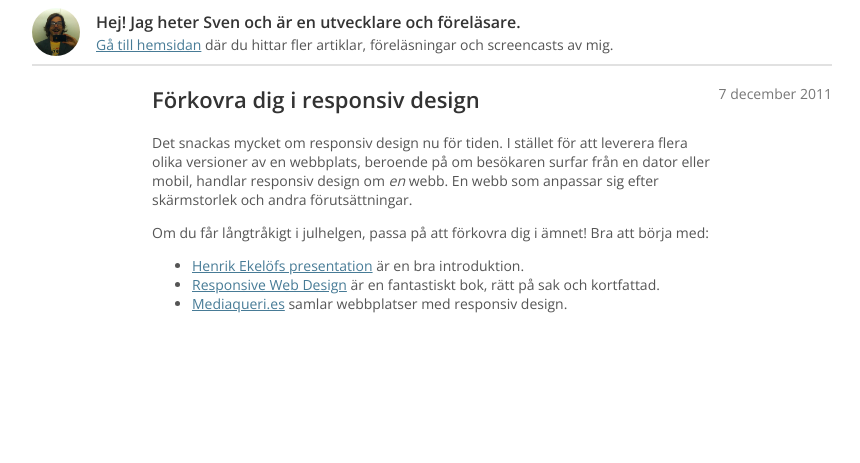
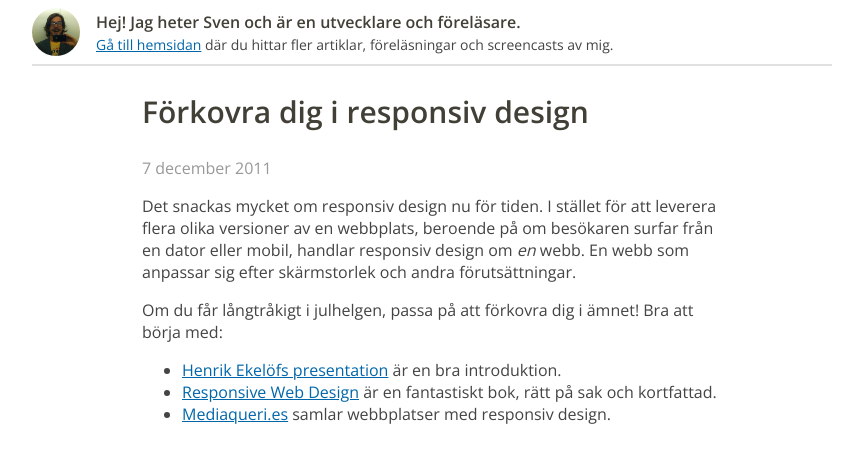
Before and after one commit to svendahlstrand/svendahlstrand.github.io, a Jekyll site: the page built from _posts/2011-12-07-forkovra-dig-i-responsiv-design.markdown, in a window 1280 px wide. Shown: the top 463 px of the page, without its empty margins (208-1068 px from the left). Built offline with Jekyll 4.4.1, drawn with Linux system fonts in a browser that asks for light colours.

Commit message:
Update font style.

```diff
--- a/_layouts/post.html
+++ b/_layouts/post.html
@@ -7,9 +7,7 @@ layout: default
   <p><a href="/">Gå till hemsidan</a> där du hittar fler artiklar, föreläsningar och screencasts av mig.</p>
 </header>
 <article>
+  <h1>{{ page.title }}</h1>
   <p><time>{{ page.date | date: "%e %B %Y" }}</time></p>
-  <h1>
-    {{ page.title }}
-  </h1>
   {{ content }}
 </article>
--- a/stylesheets/application.css
+++ b/stylesheets/application.css
@@ -1,8 +1,9 @@
 body {
   background: #fff;
-  color: #555;
+  color: #444;
   font-family: 'Open Sans', Helvetica, Arial, sans-serif;;
 
+  -webkit-font-smoothing: antialiased;
   -webkit-text-size-adjust: 100%;
 }
 
@@ -29,16 +30,19 @@ header img {
 }
 
 header p {
+  font-size: 0.875em;
   margin: 0;
 }
 
 header h2 {
+  font-size: 1em;
+  font-weight: 600;
   margin: 0;
   padding: 0.2em 0 0.1em 0;
 }
 
 header.homepage {
-  padding: 1.2em 0 2em 10em;
+  padding: 0.2em 0 2em 10em;
   margin-top: 3em;
 }
 
@@ -59,14 +63,12 @@ section {
 }
 
 article {
-  max-width: 70%;
+  max-width: 36.25em;
   margin: 0 auto;
 }
 
 article time {
-  color: #777;
-  position: absolute;
-  right: 0;
+  color: #999;
 }
 
 article img {
@@ -75,35 +77,47 @@ article img {
 }
 
 pre code {
+  font-family: Monaco, Consolas, monospace;
+  font-size: 0.875em;
   overflow: scroll;
 }
 
 strong {
-  color: #333;
+  color: #423f37;
   font-weight: bold;
 }
 
 h1 {
-  color: #333;
-  font-size: 1.375em;
-  font-weight: bold;
+  color: #423f37;
+  font-size: 1.875em;
+  font-weight: 600;
 }
 
 h2 {
-  color: #333;
-  font-size: 1em;
-  font-weight: bold;
+  color: #423f37;
+  font-size: 1.5em;
+  font-weight: normal;
+}
+
+h3 {
+  color: #423f37;
+  font-size: 1.25em;
+  font-weight: normal;
 }
 
 p, ul {
-  font-size: 0.875em;
+  font-size: 1em;
   margin: 1em 0;
 }
 
 a {
-  color: #477B96;
+  color: #06a;
 }
 
 a:hover {
   text-decoration: none;
 }
+
+a:visited {
+  color: #607890;
+}
```
